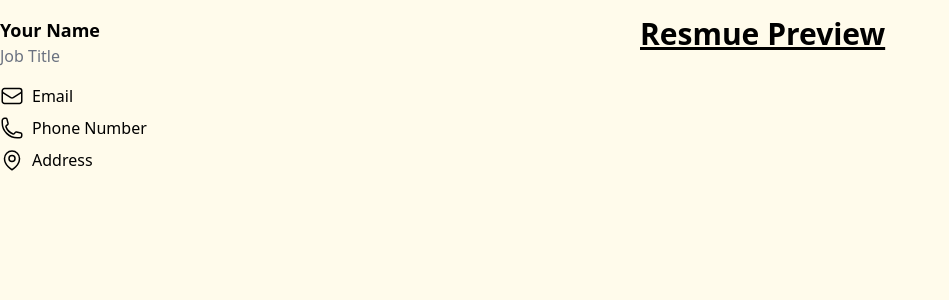
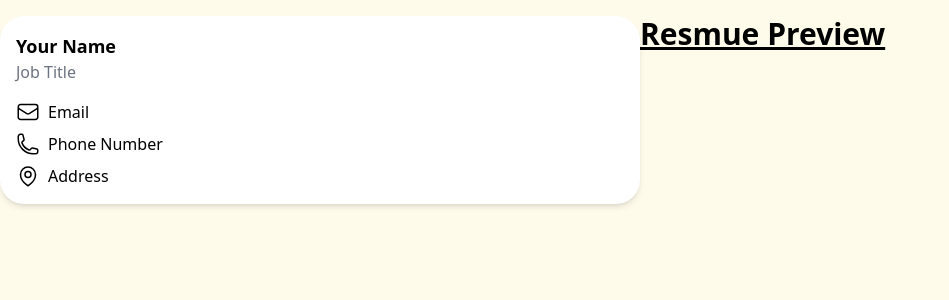
Before and after one commit to yousef8/Resume-Builder, a React (Vite) app: page / in a window 1280 px wide. Shown: the top 300 px of the page, without its empty margins (0-949 px from the left). Built offline with nearby package versions, Linux system fonts and the light colour scheme.

Commit message:
Style personal info section

```diff
--- a/src/components/PersonalInfo.tsx
+++ b/src/components/PersonalInfo.tsx
@@ -1,17 +1,16 @@
 import { useState } from "react";
 import PersonalInfoData from "../types/PersonalInfoData";
 import PersonalInfoPreview from "./PersonalInfoPreview";
-import PersonalInfoForm from "./PersonalInfoForm";
 
 function PersonalInfo() {
   // TODO: Load from Local Storage in future;
   const [data, setData] = useState<PersonalInfoData>({});
 
-  if (data) {
-    return <PersonalInfoPreview info={data} />;
-  }
-
-  return <PersonalInfoForm />;
+  return (
+    <div className="bg-white p-4 rounded-3xl shadow-md">
+      <PersonalInfoPreview info={data} />
+    </div>
+  );
 }
 
 export default PersonalInfo;
```
